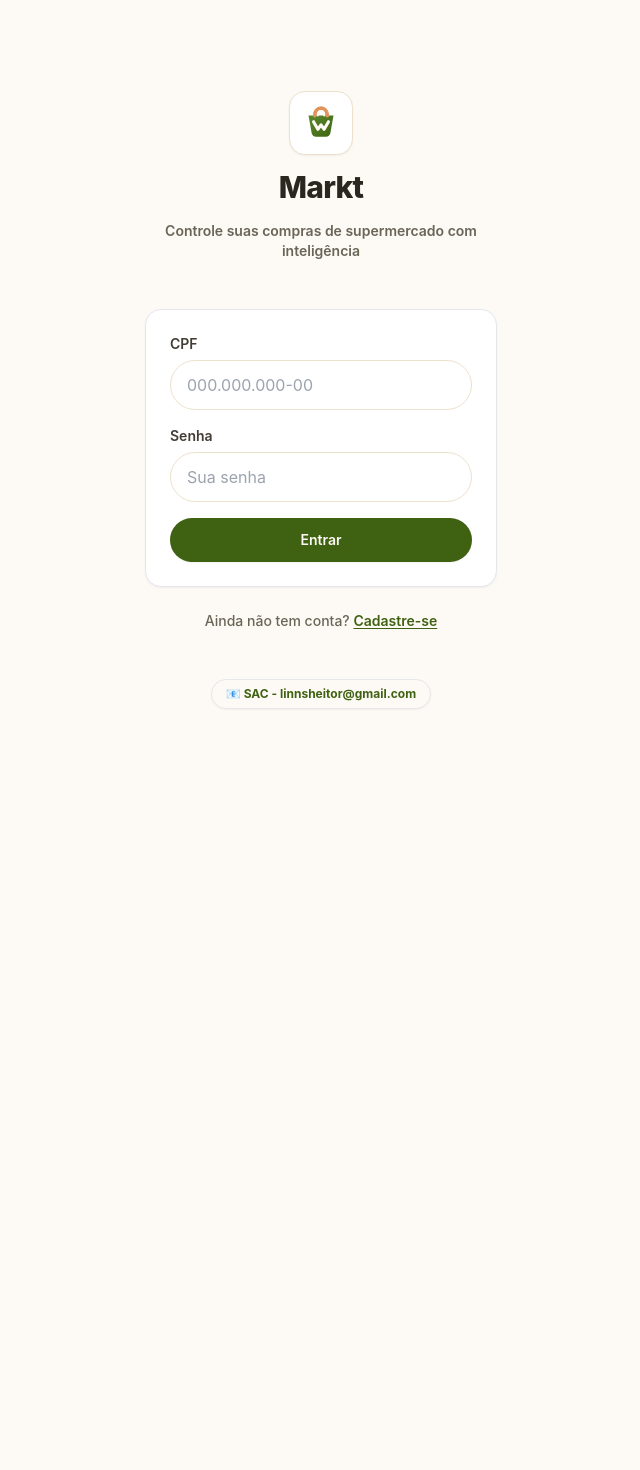
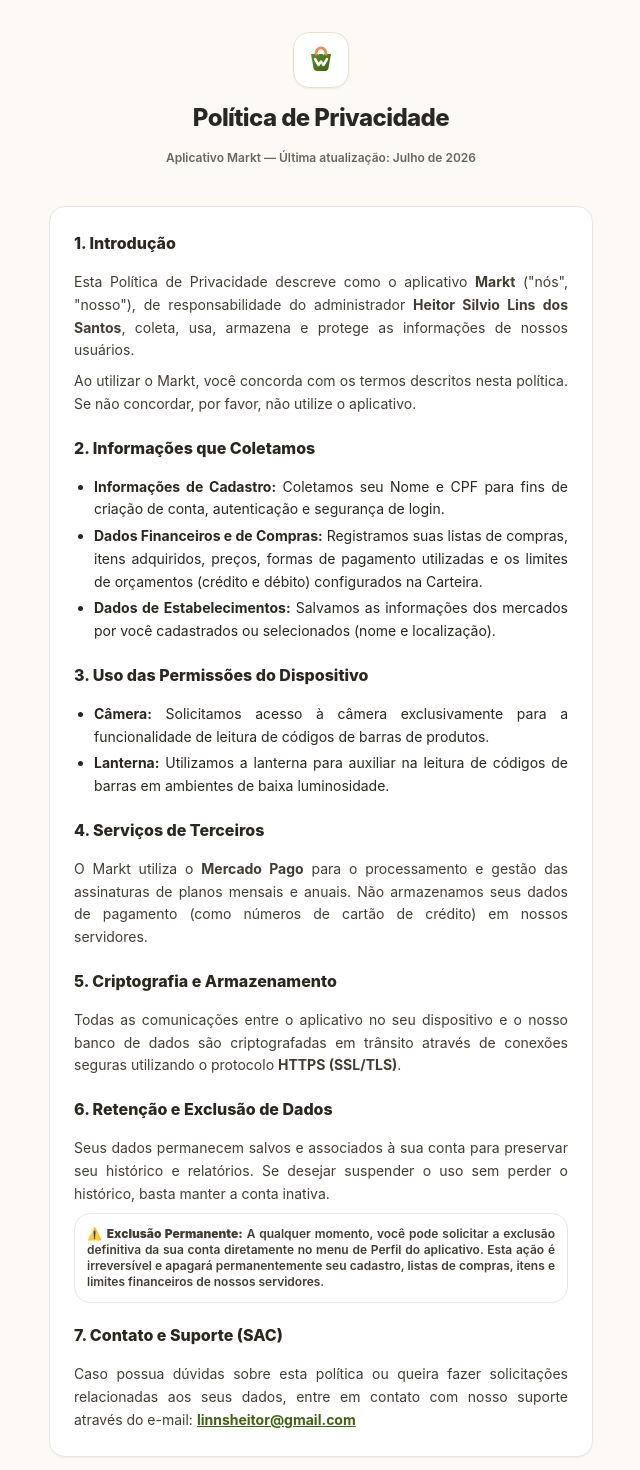
Before and after one commit to arrumadosvmodas-alt/projeto-markt, a React (Vite) app in the folder frontend/: page /privacy in a window 1280 px wide. Before the commit this address led to /login. Shown: the top 1470 px of the page, without its empty margins (319-959 px from the left). Before the commit the page ends 800 px from the top, so only its background shows below. Built offline with nearby package versions, Linux system fonts and the light colour scheme.

Commit message:
feat: adiciona rota e página de política de privacidade

```diff
--- a/frontend/src/App.tsx
+++ b/frontend/src/App.tsx
@@ -12,6 +12,7 @@ import CheckoutSimulator from "./pages/CheckoutSimulator";
 import PaymentCallback from "./pages/PaymentCallback";
 import Wallet from "./pages/Wallet";
 import AdminDashboard from "./pages/AdminDashboard";
+import PrivacyPolicy from "./pages/PrivacyPolicy";
 import { ProtectedRoute } from "./components/ProtectedRoute";
 import { Layout } from "./components/Layout";
 import "./styles/design-system.css";
@@ -20,9 +21,10 @@ function App() {
   return (
     <AuthProvider>
       <Routes>
-        {/* Auth Routes */}
+        {/* Auth / Public Routes */}
         <Route path="/login" element={<Login />} />
         <Route path="/cadastro" element={<Register />} />
+        <Route path="/privacy" element={<PrivacyPolicy />} />
 
         {/* Compras (modo individual) */}
         <Route
--- /dev/null
+++ b/frontend/src/pages/PrivacyPolicy.tsx
@@ -0,0 +1,99 @@
+import { useNavigate } from "react-router-dom";
+import { Button, Card, Logo } from "../components/ui";
+
+export default function PrivacyPolicy() {
+  const navigate = useNavigate();
+
+  return (
+    <div className="mx-auto flex min-h-screen max-w-xl flex-col px-4 py-8 bg-cream-50 text-graphite-800">
+      <div className="mb-6 text-center animate-fade-in">
+        <div className="mx-auto mb-3.5 flex h-14 w-14 items-center justify-center rounded-2xl bg-white shadow-sm border border-cream-200">
+          <Logo className="h-8 w-8" />
+        </div>
+        <h1 className="text-2xl font-extrabold tracking-tight text-graphite-900">Política de Privacidade</h1>
+        <p className="mt-1.5 text-xs font-semibold text-graphite-500">
+          Aplicativo Markt — Última atualização: Julho de 2026
+        </p>
+      </div>
+
+      <Card className="p-6 space-y-5 text-sm leading-relaxed text-justify">
+        <section className="space-y-2">
+          <h2 className="font-extrabold text-graphite-900 text-base">1. Introdução</h2>
+          <p>
+            Esta Política de Privacidade descreve como o aplicativo <strong>Markt</strong> ("nós", "nosso"), de responsabilidade do administrador <strong>Heitor Silvio Lins dos Santos</strong>, coleta, usa, armazena e protege as informações de nossos usuários.
+          </p>
+          <p>
+            Ao utilizar o Markt, você concorda com os termos descritos nesta política. Se não concordar, por favor, não utilize o aplicativo.
+          </p>
+        </section>
+
+        <section className="space-y-2">
+          <h2 className="font-extrabold text-graphite-900 text-base">2. Informações que Coletamos</h2>
+          <ul className="list-disc pl-5 space-y-1">
+            <li>
+              <strong>Informações de Cadastro:</strong> Coletamos seu Nome e CPF para fins de criação de conta, autenticação e segurança de login.
+            </li>
+            <li>
+              <strong>Dados Financeiros e de Compras:</strong> Registramos suas listas de compras, itens adquiridos, preços, formas de pagamento utilizadas e os limites de orçamentos (crédito e débito) configurados na Carteira.
+            </li>
+            <li>
+              <strong>Dados de Estabelecimentos:</strong> Salvamos as informações dos mercados por você cadastrados ou selecionados (nome e localização).
+            </li>
+          </ul>
+        </section>
+
+        <section className="space-y-2">
+          <h2 className="font-extrabold text-graphite-900 text-base">3. Uso das Permissões do Dispositivo</h2>
+          <ul className="list-disc pl-5 space-y-1">
+            <li>
+              <strong>Câmera:</strong> Solicitamos acesso à câmera exclusivamente para a funcionalidade de leitura de códigos de barras de produtos.
+            </li>
+            <li>
+              <strong>Lanterna:</strong> Utilizamos a lanterna para auxiliar na leitura de códigos de barras em ambientes de baixa luminosidade.
+            </li>
+          </ul>
+        </section>
+
+        <section className="space-y-2">
+          <h2 className="font-extrabold text-graphite-900 text-base">4. Serviços de Terceiros</h2>
+          <p>
+            O Markt utiliza o <strong>Mercado Pago</strong> para o processamento e gestão das assinaturas de planos mensais e anuais. Não armazenamos seus dados de pagamento (como números de cartão de crédito) em nossos servidores.
+          </p>
+        </section>
+
+        <section className="space-y-2">
+          <h2 className="font-extrabold text-graphite-900 text-base">5. Criptografia e Armazenamento</h2>
+          <p>
+            Todas as comunicações entre o aplicativo no seu dispositivo e o nosso banco de dados são criptografadas em trânsito através de conexões seguras utilizando o protocolo <strong>HTTPS (SSL/TLS)</strong>.
+          </p>
+        </section>
+
+        <section className="space-y-2">
+          <h2 className="font-extrabold text-graphite-900 text-base">6. Retenção e Exclusão de Dados</h2>
+          <p>
+            Seus dados permanecem salvos e associados à sua conta para preservar seu histórico e relatórios. Se desejar suspender o uso sem perder o histórico, basta manter a conta inativa.
+          </p>
+          <p className="bg-clay-50 border border-clay-200 text-clay-950 p-3 rounded-2xl text-xs font-semibold">
+            ⚠️ <strong>Exclusão Permanente:</strong> A qualquer momento, você pode solicitar a exclusão definitiva da sua conta diretamente no menu de Perfil do aplicativo. Esta ação é irreversível e apagará permanentemente seu cadastro, listas de compras, itens e limites financeiros de nossos servidores.
+          </p>
+        </section>
+
+        <section className="space-y-2">
+          <h2 className="font-extrabold text-graphite-900 text-base">7. Contato e Suporte (SAC)</h2>
+          <p>
+            Caso possua dúvidas sobre esta política ou queira fazer solicitações relacionadas aos seus dados, entre em contato com nosso suporte através do e-mail:
+            <a href="mailto:linnsheitor@gmail.com" className="text-forest-600 hover:text-forest-750 underline ml-1 font-bold">
+              linnsheitor@gmail.com
+            </a>
+          </p>
+        </section>
+      </Card>
+
+      <div className="mt-6 text-center">
+        <Button onClick={() => navigate("/login")} variant="secondary" className="px-8 shadow-sm">
+          Voltar para o Login
+        </Button>
+      </div>
+    </div>
+  );
+}
```
Also changed, not shown: 1 other file (tests, documents, lock files or other folders).
